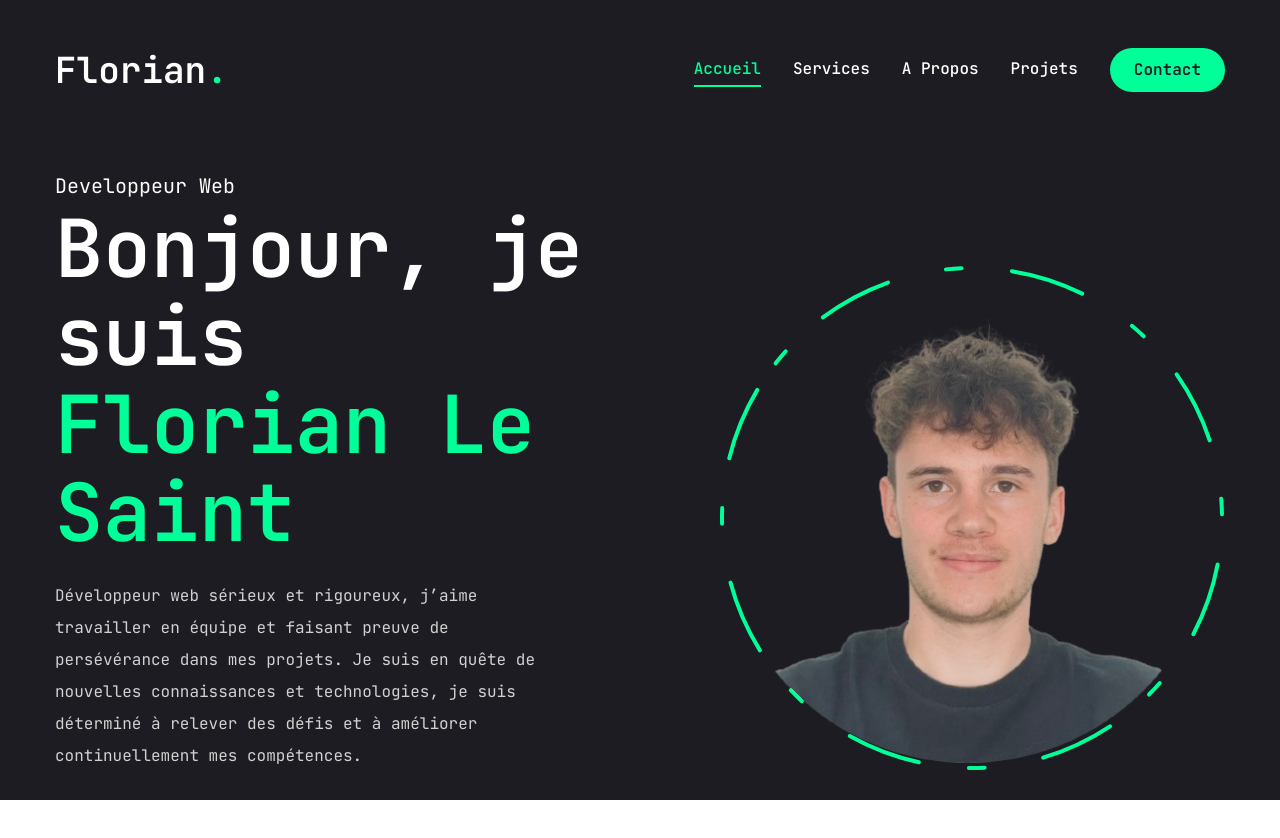
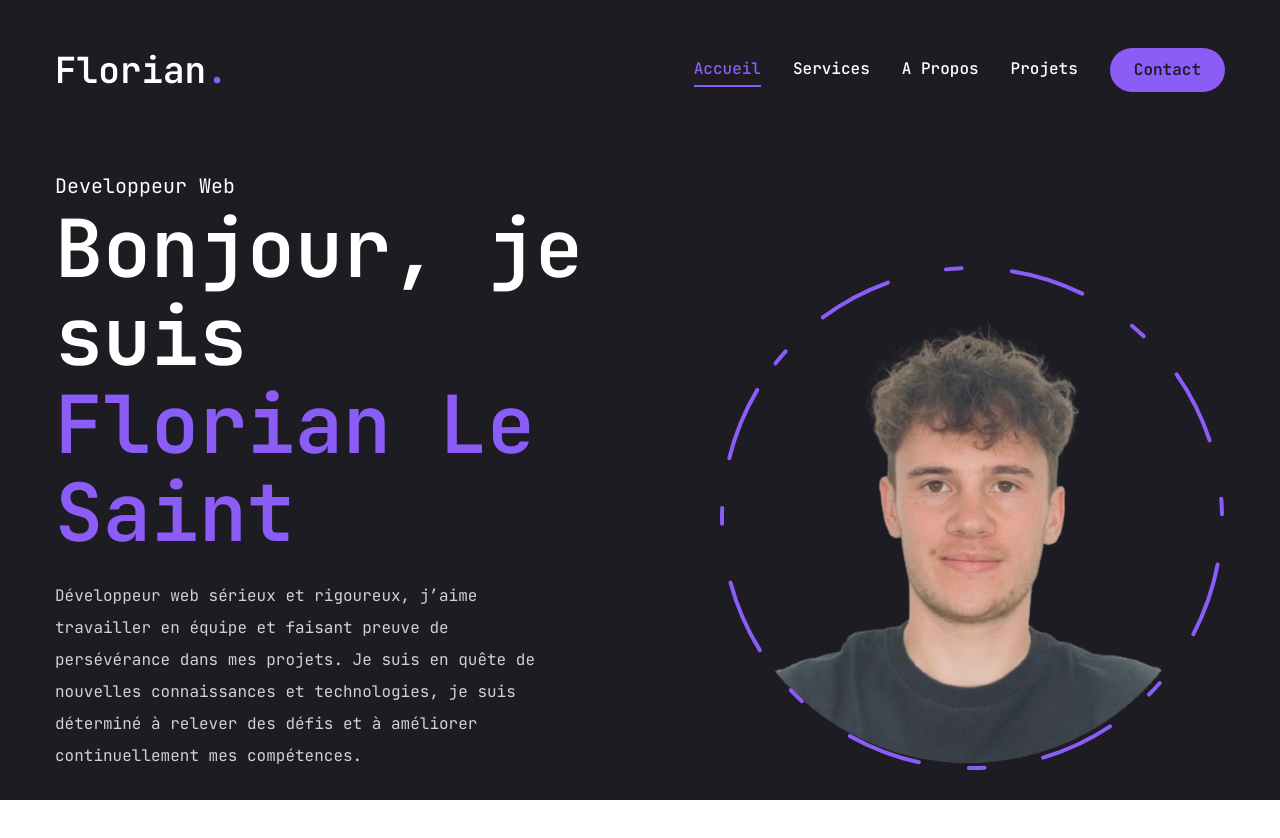
Before and after one commit to flols/Portfolio, a Next.js app: page / in a window 1280 px wide. Shown: the top 838 px of the page. Built offline with nearby package versions, Linux system fonts and the light colour scheme.

Commit message:
update colors

```diff
--- a/components/Photo.jsx
+++ b/components/Photo.jsx
@@ -51,7 +51,7 @@ const Photo = () => {
             cx="253"
             cy="253"
             r="250"
-            stroke="#00ff99"
+            stroke="#8b5cf6"
             strokeWidth="4"
             strokeLinecap="round"
             strokeLinejoin="round"
--- a/tailwind.config.js
+++ b/tailwind.config.js
@@ -27,8 +27,8 @@ module.exports = {
       colors: {
         primary: '#1c1c22',
         accent: {
-          DEFAULT: '#00ff99',
-          hover: '#00e187',
+          DEFAULT: '#8b5cf6',
+          hover: '#7a44f5',
         }
       },
       keyframes: {
```
